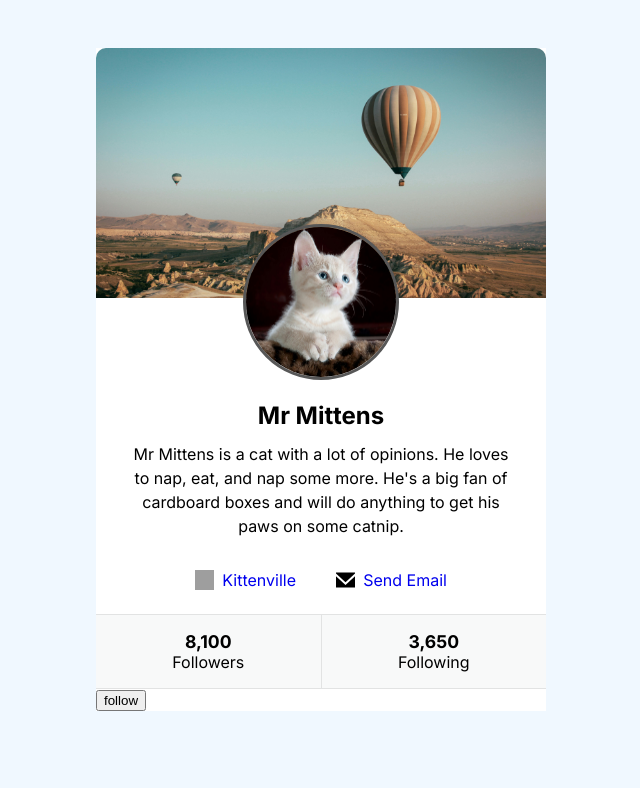
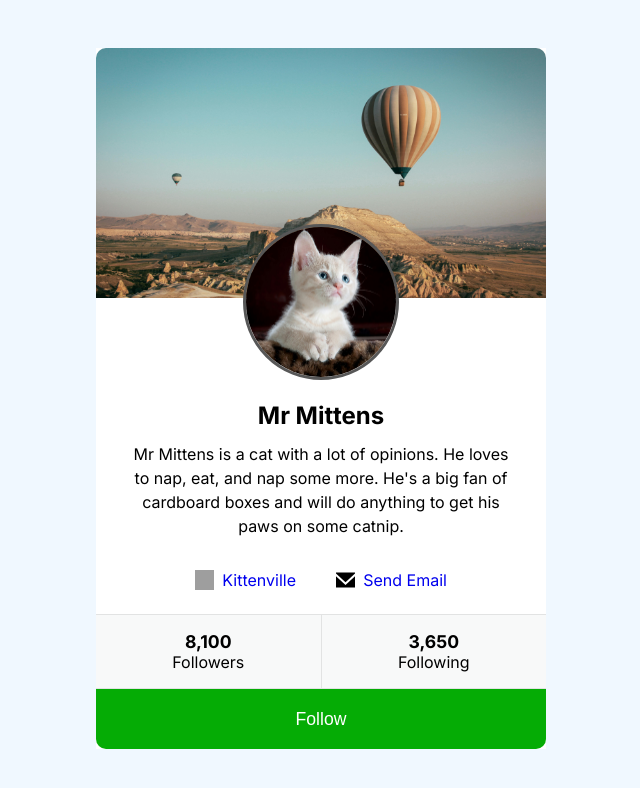
Before and after one commit to niiquash/social-card, a React (Vite) app: page / in a window 1280 px wide. Shown: the top 788 px of the page, without its empty margins (319-959 px from the left). Built offline with nearby package versions, Linux system fonts and the light colour scheme; grey boxes are pictures that could not be loaded.

Commit message:
completed button.

```diff
--- a/src/index.css
+++ b/src/index.css
@@ -6,10 +6,12 @@ body {
   padding: 0;
   font-family: "Inter", sans-serif;
   background-color: aliceblue;
+  display: flex;
+  align-items: center;
+  justify-content: center;
 }
 
 .App {
-  margin: auto;
   width: 450px;
   background-color: white;
 }
@@ -125,3 +127,19 @@ body {
   font-size: 1.1rem;
   font-weight: 700;
 }
+
+/* Follow Button */
+.follow {
+  display: flex;
+  align-items: center;
+  justify-content: center;
+  border: none;
+  background-color: rgb(5, 172, 5);
+  color: white;
+  width: inherit;
+  height: 60px;
+  text-transform: capitalize;
+  font-weight: 500;
+  font-size: 1.1rem;
+  border-radius: 0px 0px 10px 10px;
+}
```
